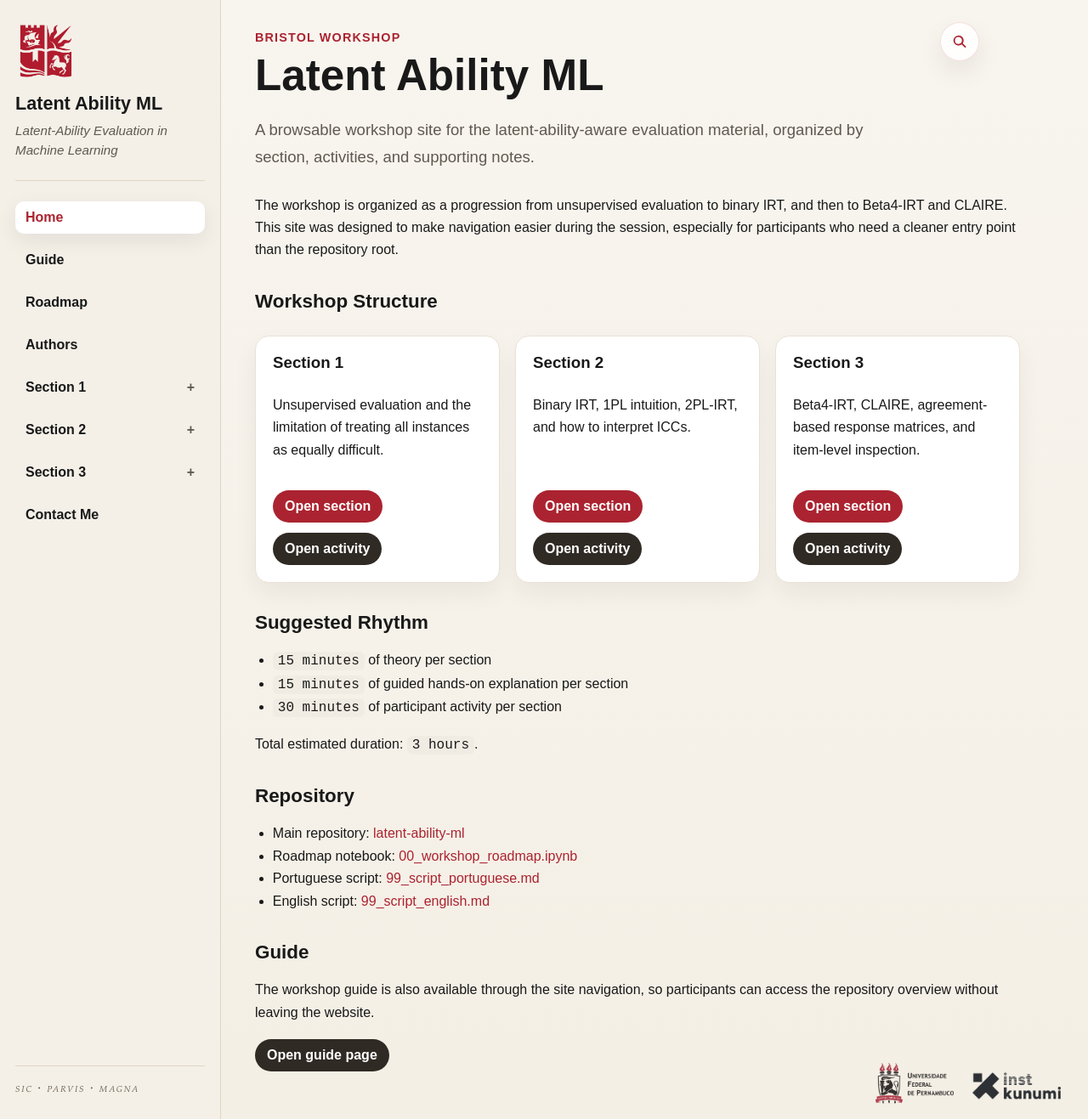
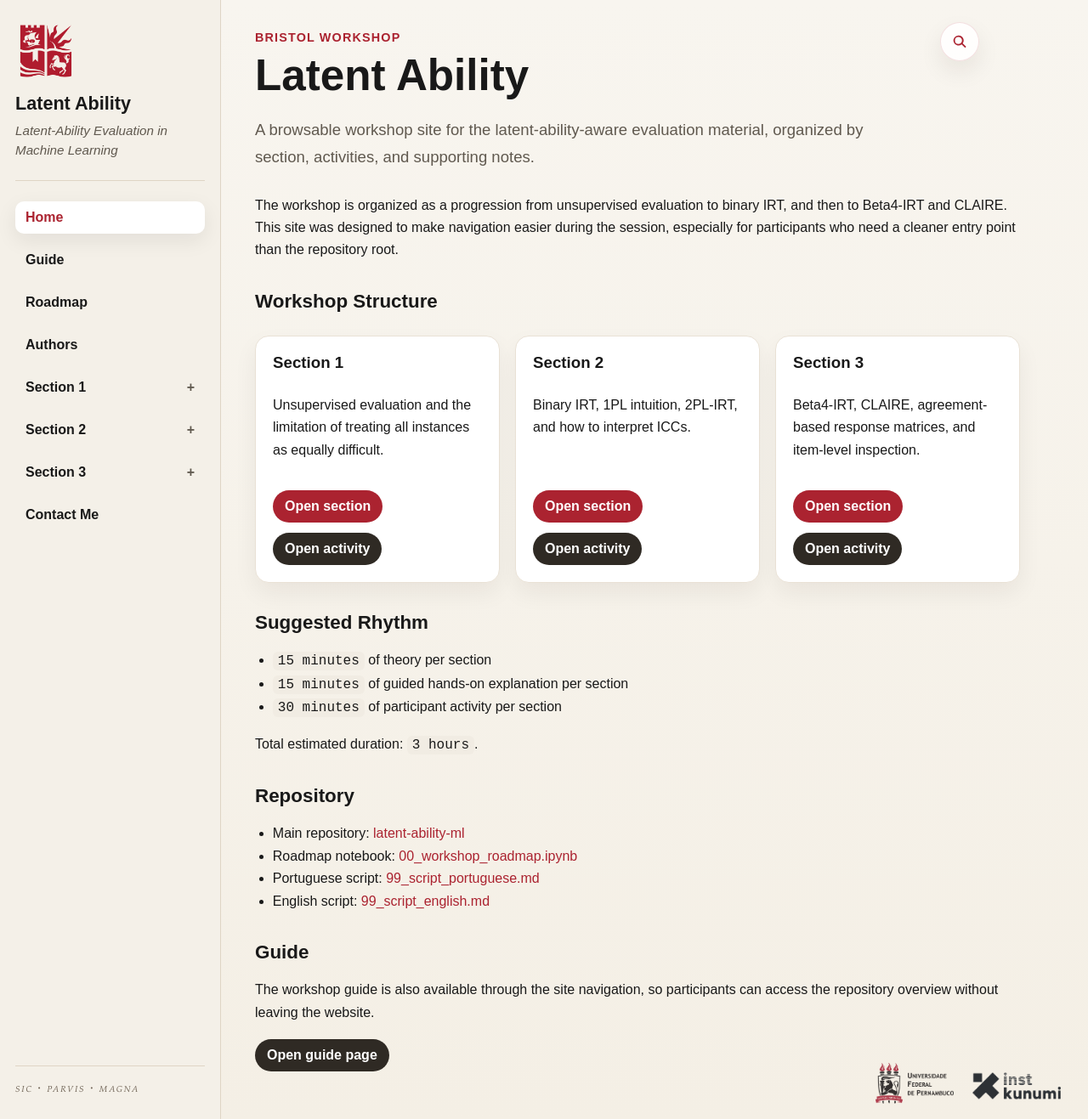
Before and after one commit to Manuelfjr/latent-ability-ml, a Jekyll site: the page built from site/index.md, in a window 1280 px wide and 1317 px high. Shown: the whole window at 85% size. Built offline with Jekyll 4.4.1, drawn with Linux system fonts in a browser that asks for light colours.

Commit message:
update: search bar and other

```diff
--- a/site/_layouts/default.html
+++ b/site/_layouts/default.html
@@ -24,7 +24,7 @@
               class="sidebar-logo"
             />
           </a>
-          <div class="sidebar-title">Latent Ability ML</div>
+          <div class="sidebar-title">Latent Ability</div>
           <div class="sidebar-subtitle">Latent-Ability Evaluation in Machine Learning</div>
         </div>
 
--- a/site/index.md
+++ b/site/index.md
@@ -1,6 +1,6 @@
 ---
 layout: default
-title: Latent Ability ML
+title: Latent Ability
 eyebrow: Bristol Workshop
 lead: A browsable workshop site for the latent-ability-aware evaluation material, organized by section, activities, and supporting notes.
 permalink: /
```
Also changed, not shown: README.md, 16 other files.
